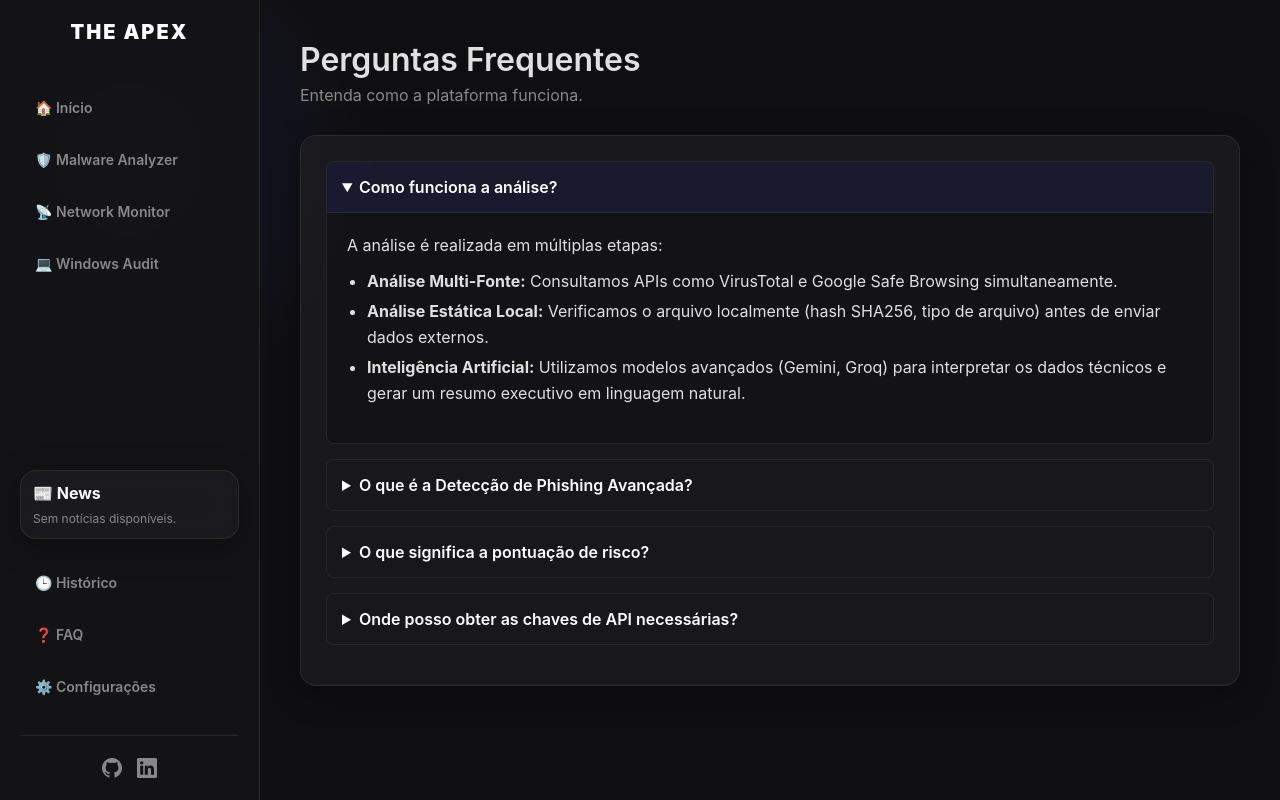
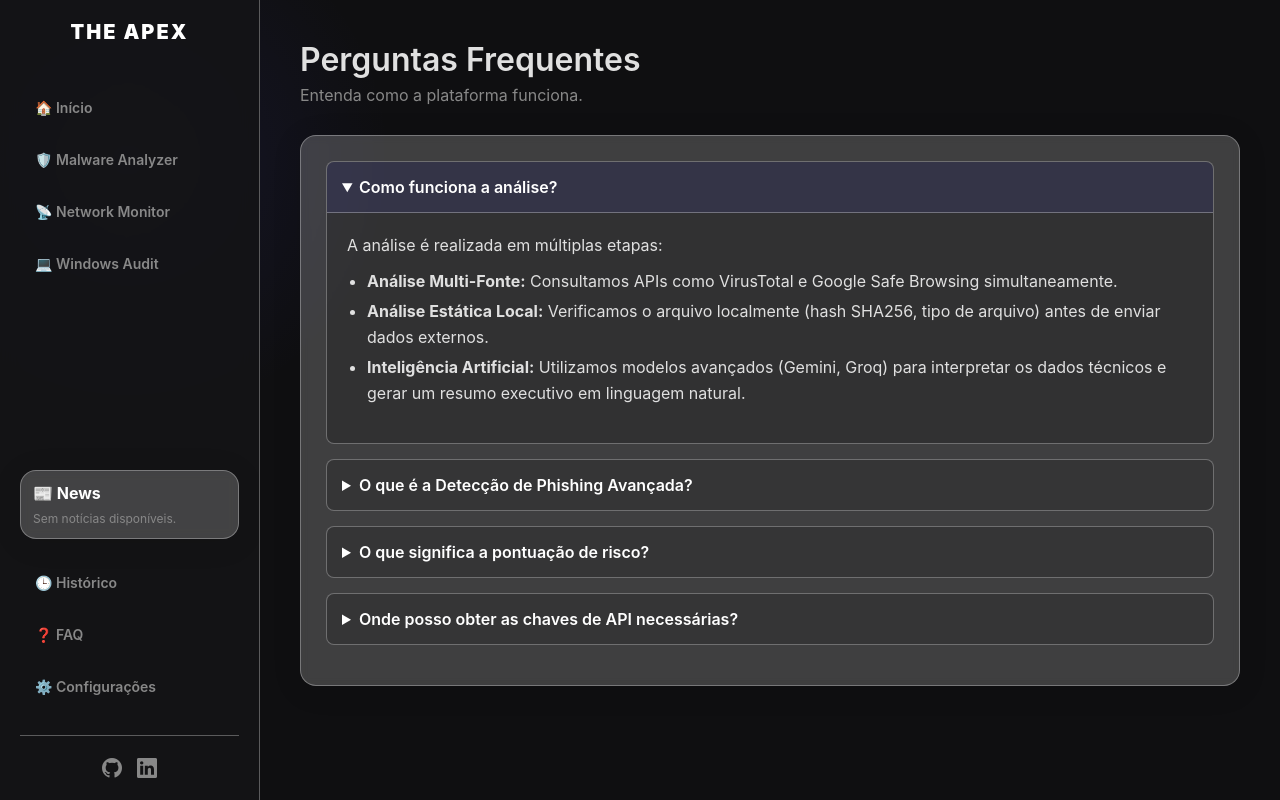
Before and after one commit to GermanoRoberto/The-APEX, a Python web app: template app/templates/faq.html in a window 1280 px wide. Run offline with Jinja, Linux system fonts and the light colour scheme; the template is opened without the code that fills it, so the values that code supplies are empty.

Commit message:
Aplicar glassmorphism (css.glass): fundo translúcido, blur 5px, borda clara, sombra suave

```diff
--- a/app/static/css/apex.css
+++ b/app/static/css/apex.css
@@ -1,7 +1,7 @@
 :root {
     --bg-color: #0f0f11;
-    --glass-bg: rgba(30, 30, 35, 0.7);
-    --glass-border: rgba(255, 255, 255, 0.08);
+    --glass-bg: rgba(255, 255, 255, 0.2);
+    --glass-border: rgba(255, 255, 255, 0.3);
     --accent-color: #4c4cff;
     --text-primary: #e0e0e0;
     --text-secondary: #888;
@@ -96,13 +96,13 @@ body {
 
 .glass-card {
     background: var(--glass-bg);
-    backdrop-filter: blur(12px);
-    -webkit-backdrop-filter: blur(12px);
+    backdrop-filter: blur(5px);
+    -webkit-backdrop-filter: blur(5px);
     border: 1px solid var(--glass-border);
     border-radius: 16px;
     padding: 25px;
     margin-bottom: 20px;
-    box-shadow: 0 8px 32px 0 rgba(0, 0, 0, 0.3);
+    box-shadow: 0 4px 30px rgba(0, 0, 0, 0.1);
 }
 
 .action-btn {
```
